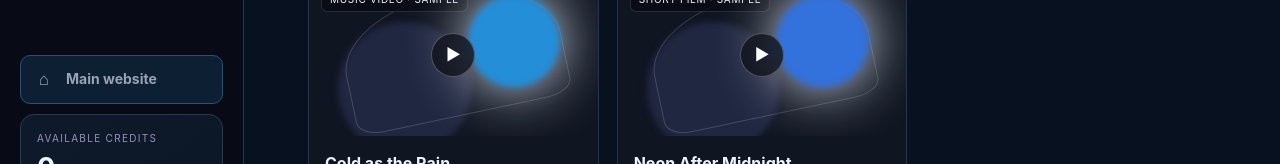
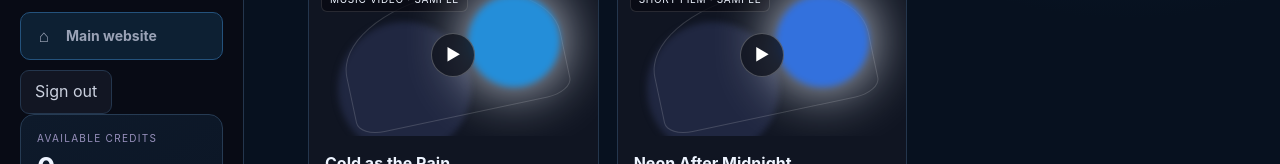
Before and after one commit to tntr24795-dot/PixenarMV, a Next.js app: page /studio in a window 1280 px wide. Shown: the part 456-620 px from the top of the page. Built offline with nearby package versions, Linux system fonts and the light colour scheme; no server answers; the database is empty.

Commit message:
fix: add member sign-out control to Studio dashboard sidebar

```diff
--- a/components/dashboard.tsx
+++ b/components/dashboard.tsx
@@ -1,6 +1,7 @@
 import Link from "next/link";
 import { mainSiteUrl } from "@/lib/brand-links";
 import VideoLibrary, { type VideoLibraryItem } from "@/components/video-library";
+import SignOutButton from "@/components/sign-out-button";
 type SavedProject = {
   id: string;
   title: string;
@@ -83,6 +84,7 @@ export default function Dashboard({
           <a className="nav mainSiteLink" href={mainSiteUrl}>
             <span>⌂</span>Main website
           </a>
+          <div className="dashboardSignOut"><SignOutButton /></div>
           <div className="creditCard">
             <small>AVAILABLE CREDITS</small>
             <strong>{credits.toLocaleString()}</strong>
```
